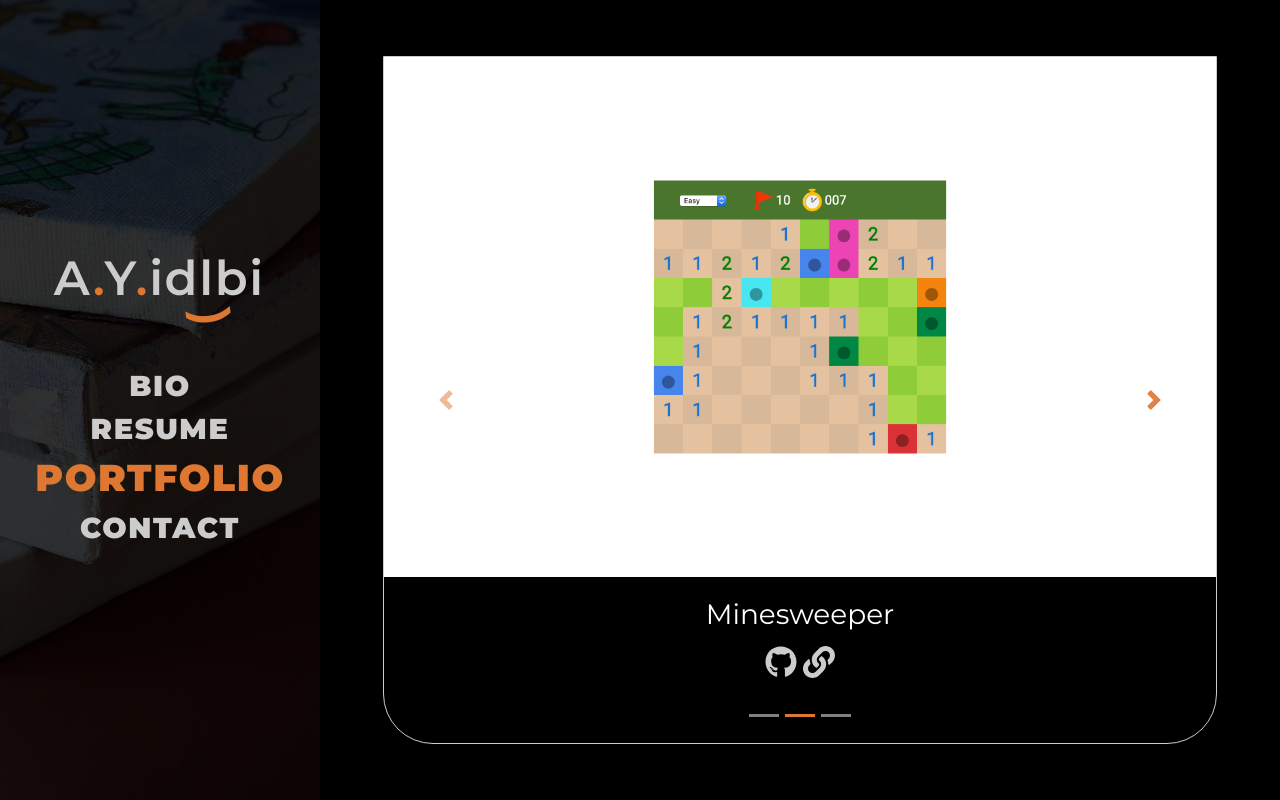
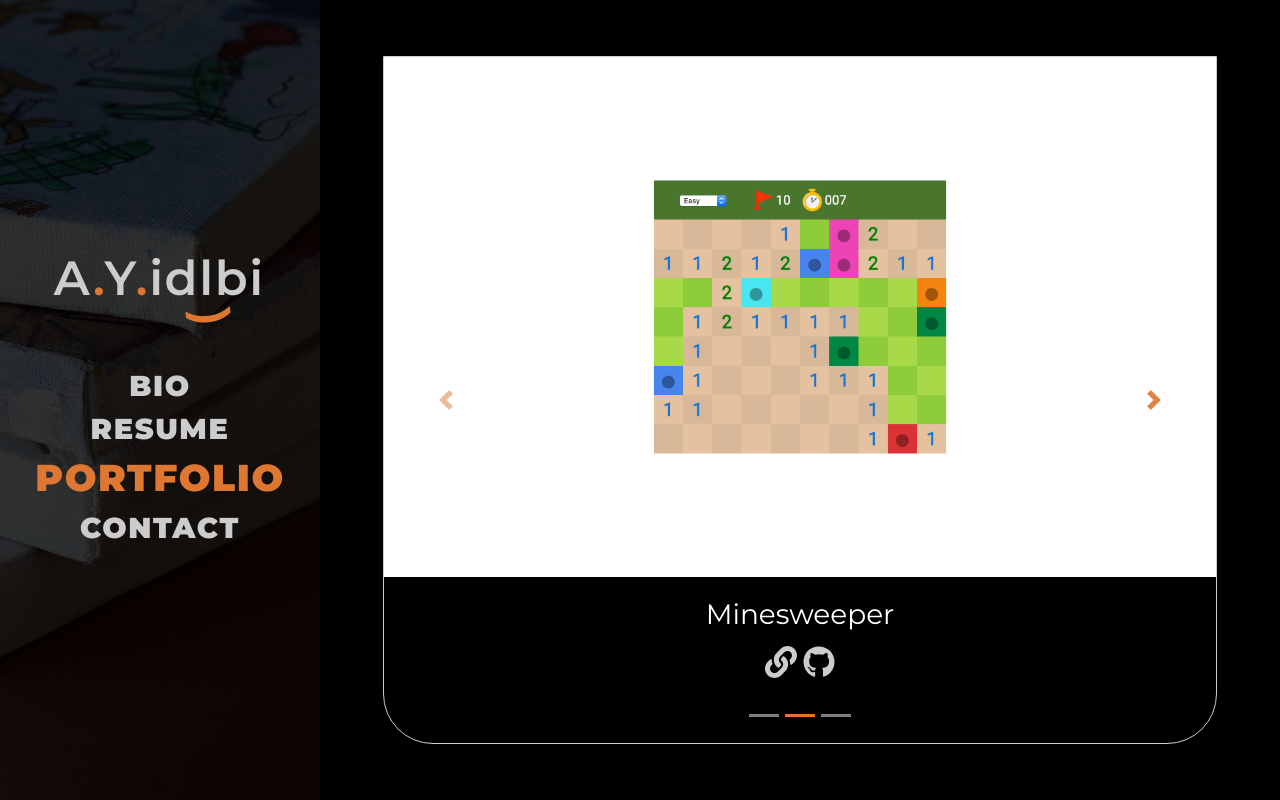
Before and after one commit to adlogi/portfolio, a React (Create React App) app: page /portfolio in a window 1280 px wide. Both pictures are taken after a click on the button "Next". Built offline with nearby package versions, Linux system fonts and the light colour scheme.

Commit message:
minor edits

```diff
--- a/src/components/Portfolio.js
+++ b/src/components/Portfolio.js
@@ -28,8 +28,8 @@ export default class Portfolio extends Component {
                     <Carousel.Caption>
                         <h3>movieXplorer</h3>
                         <p className="icons">
-                          <a href="https://github.com/adlogi/movieXplorer" target="_blank" rel="noopener noreferrer"><FontAwesomeIcon icon={faGithub} /></a>{' '}
-                          <a href="https://adlogi.github.io/movieXplorer/" rel="noopener noreferrer"><FontAwesomeIcon icon={faLink} /></a>
+                          <a href="https://adlogi.github.io/movieXplorer/" rel="noopener noreferrer"><FontAwesomeIcon icon={faLink} /></a>{' '}
+                          <a href="https://github.com/adlogi/movieXplorer" target="_blank" rel="noopener noreferrer"><FontAwesomeIcon icon={faGithub} /></a>
                         </p>
                     </Carousel.Caption>
                   </Carousel.Item>
@@ -42,8 +42,8 @@ export default class Portfolio extends Component {
                     <Carousel.Caption>
                         <h3>Minesweeper</h3>
                         <p className="icons">
-                          <a href="https://github.com/adlogi/minesweeper" target="_blank" rel="noopener noreferrer"><FontAwesomeIcon icon={faGithub} /></a>{' '}
-                          <a href="https://adlogi.github.io/minesweeper/" target="_blank" rel="noopener noreferrer"><FontAwesomeIcon icon={faLink} /></a>
+                          <a href="https://adlogi.github.io/minesweeper/" target="_blank" rel="noopener noreferrer"><FontAwesomeIcon icon={faLink} /></a>{' '}
+                          <a href="https://github.com/adlogi/minesweeper" target="_blank" rel="noopener noreferrer"><FontAwesomeIcon icon={faGithub} /></a>
                         </p>
                     </Carousel.Caption>
                   </Carousel.Item>
@@ -56,8 +56,8 @@ export default class Portfolio extends Component {
                     <Carousel.Caption>
                         <h3>Abbuloka</h3>
                         <p className="icons">
-                          <a href="https://github.com/bsurmen/abbulokapremium" target="_blank" rel="noopener noreferrer"><FontAwesomeIcon icon={faGithub} /></a>{' '}
-                          <a href="https://abbuloka.netlify.com/" target="_blank" rel="noopener noreferrer"><FontAwesomeIcon icon={faLink} /></a>
+                          <a href="https://abbuloka.netlify.com/" target="_blank" rel="noopener noreferrer"><FontAwesomeIcon icon={faLink} /></a>{' '}
+                          <a href="https://github.com/bsurmen/abbulokapremium" target="_blank" rel="noopener noreferrer"><FontAwesomeIcon icon={faGithub} /></a>
                         </p>
                     </Carousel.Caption>
                   </Carousel.Item>
```
